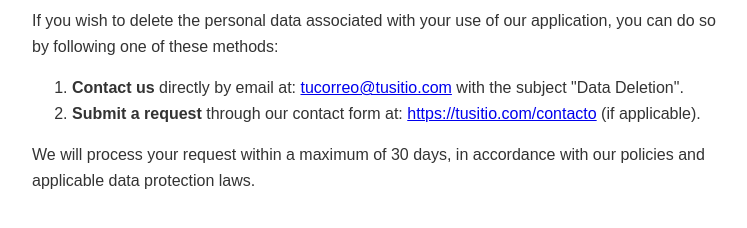
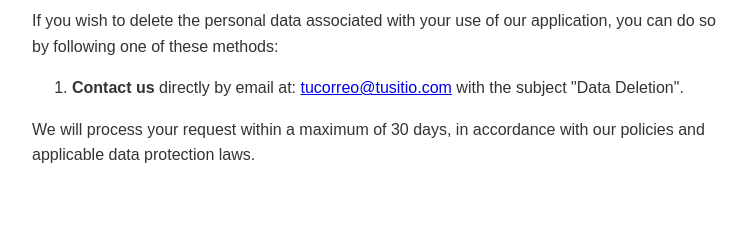
Before and after one commit to erick-diaz-dessin/eclosion, a plain HTML site: page data-deletion.html in a window 1280 px wide. Shown: the part 156-384 px from the top of the page, without its empty margins (258-1005 px from the left). Drawn offline with Linux system fonts and the light colour scheme.

Commit message:
correct e-mail in data deletio policy

```diff
--- a/data-deletion.html
+++ b/data-deletion.html
@@ -26,12 +26,8 @@
   </p>
   <ol>
     <li>
-      <strong>Contact us</strong> directly by email at: <a href="mailto:tucorreo@tusitio.com">tucorreo@tusitio.com</a>
+      <strong>Contact us</strong> directly by email at: <a href="mailto:pelondinho@hotmail.com">tucorreo@tusitio.com</a>
       with the subject "Data Deletion".
-    </li>
-    <li>
-      <strong>Submit a request</strong> through our contact form at:
-      <a href="https://tusitio.com/contacto">https://tusitio.com/contacto</a> (if applicable).
     </li>
   </ol>
   <p>
```
